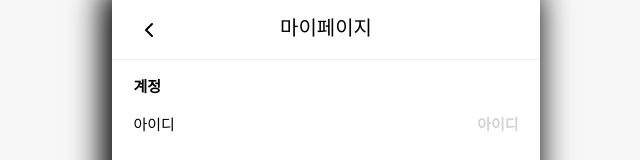
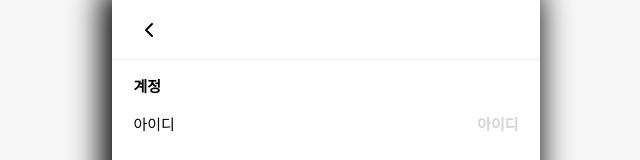
Before and after one commit to goseumi/Goseumi-Front, a React (Create React App) app: page /mypage in a window 1280 px wide. Shown: the top 160 px of the page, without its empty margins (314-954 px from the left). Built offline with nearby package versions, Linux system fonts and the light colour scheme; a web font is replaced by a local one.

Commit message:
formHeader 변경

```diff
--- a/src/components/common/FormHeader.jsx
+++ b/src/components/common/FormHeader.jsx
@@ -46,7 +46,7 @@ function Icons({ icon: Icon }) {
   return <Icon fill="none" />;
 }
 
-const FormHeader = ({ type }) => {
+const FormHeader = ({ text }) => {
   //쿼리스트링으로 하면 좋을 듯?
   const navigate = useNavigate();
   const movePage = () => {
@@ -59,19 +59,7 @@ const FormHeader = ({ type }) => {
           <s.pre onClick={movePage}>
             <Icons icon={icons1} />
           </s.pre>
-          <s.title>
-            {type === 'regist'
-              ? '회원가입'
-              : type === 'find'
-              ? '비밀번호 발급'
-              : type === 'PwChange'
-              ? '비밀번호 변경'
-              : type === 'mypage'
-              ? '마이페이지'
-              : type === 'time'
-              ? '시간표'
-              : ''}
-          </s.title>
+          <s.title>{text}</s.title>
           <s.pre2 />
         </s.Header>
       </s.fixedMenu>
--- a/src/pages/RegistPage.jsx
+++ b/src/pages/RegistPage.jsx
@@ -22,7 +22,7 @@ const RegistPage = () => {
   return (
     <>
       <s.Frame>
-        <FormHeader type="regist" />
+        <FormHeader text="회 원 가 입" />
         <Form type="regist" onSubmit={handleRegister} />
       </s.Frame>
     </>
--- a/src/pages/TimeTablePage.jsx
+++ b/src/pages/TimeTablePage.jsx
@@ -26,7 +26,7 @@ const TimeTablePage = () => {
   return (
     <>
       <s.Frame>
-        <FormHeader type="time" />
+        <FormHeader text="시간표" />
         <TableForm />
         <GradeForm />
         <NavBar />
```
